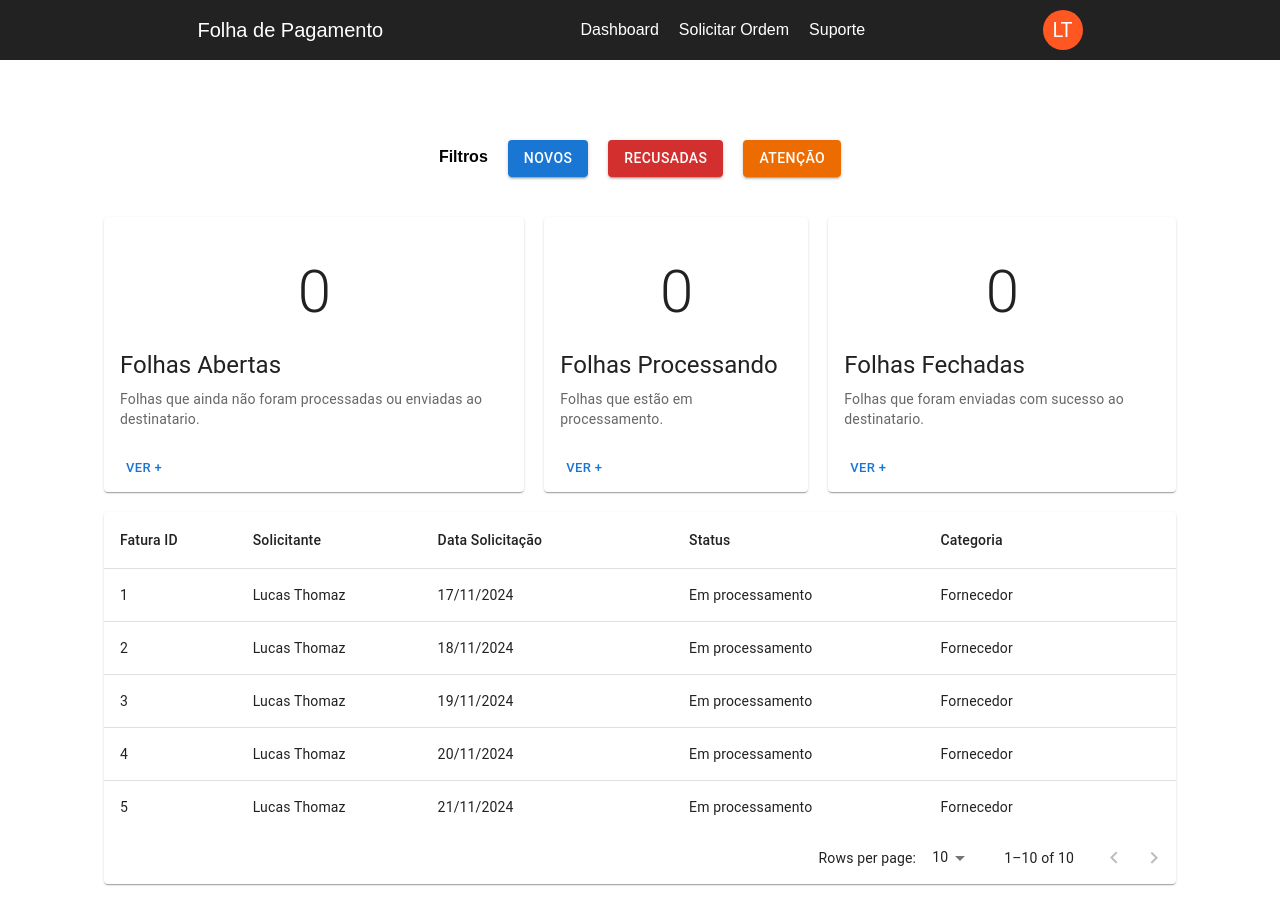
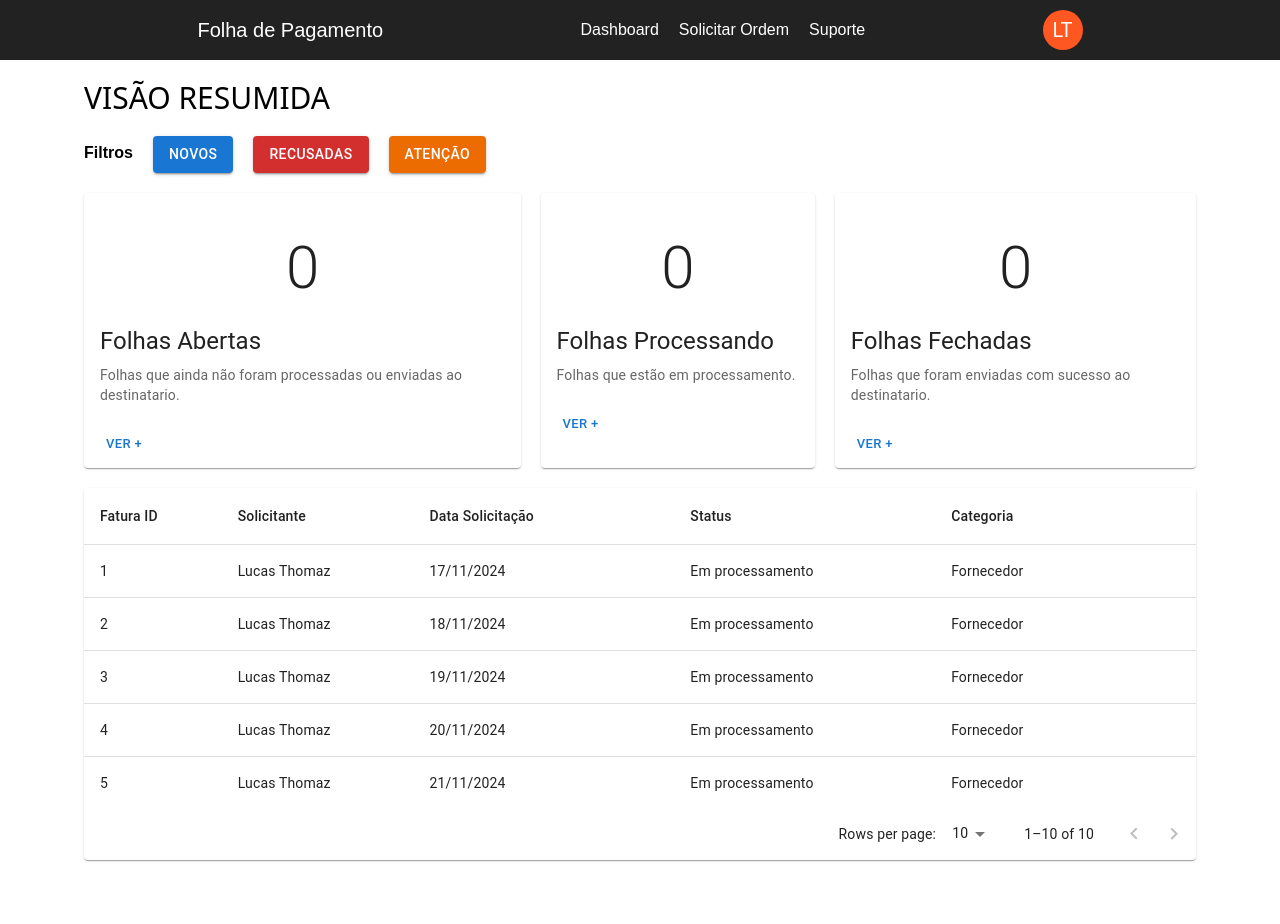
Before and after one commit to lucasmrthomaz/thz-folhapag, a Next.js app: page / in a window 1280 px wide. Shown: the top 924 px of the page. After the commit the page ends 900 px from the top, so only its background shows below. Built offline with nearby package versions, Linux system fonts and the light colour scheme; what @mui/material-nextjs would draw is missing.

Commit message:
Correção tipografia e espaços

```diff
--- a/src/app/dashboard/page.tsx
+++ b/src/app/dashboard/page.tsx
@@ -3,10 +3,10 @@ import CardResume from "./ui/CardResume";
 import FaturasTable from "./ui/FaturasTable";
 
 export default function DashboardPage() {
-  return <div className="p-10" >
-    <h1 className="text-3xl mb-5"> </h1>
+  return <div className="p-5" >
+    <h1 className="text-3xl mb-5 font-sans font-thin"> VISÃO RESUMIDA </h1>
 
-    <div className="flex justify-center mb-5">
+    <div className="flex justify-left mb-5">
       <HeaderTipos />
     </div>
 
--- a/src/app/dashboard/solicitar-ordem/page.tsx
+++ b/src/app/dashboard/solicitar-ordem/page.tsx
@@ -1,8 +1,8 @@
 import SolicitarOrdemForm from "./solicitarOrdemForm";
 
 export default function Page(){
-  return <div className="p-10" >
-    <h1 className="text-3xl mb-5">Solicitar</h1>
+  return <div className="p-5" >
+    <h1 className="text-3xl mb-5 font-sans font-thin">SOLICITAR ORDEM</h1>
     <SolicitarOrdemForm/>
   </div>
 }
--- a/src/app/dashboard/suporte/page.tsx
+++ b/src/app/dashboard/suporte/page.tsx
@@ -1,7 +1,7 @@
 
 export default function Page(){
-  return <div className="p-10" >
-    <h1 className="text-3xl mb-5">Suporte</h1>
+  return <div className="p-5" >
+    <h1 className="text-3xl mb-5 font-sans font-thin">SUPORTE</h1>
 
   </div>
 }
--- a/src/app/ui/components/HeaderTipos.tsx
+++ b/src/app/ui/components/HeaderTipos.tsx
@@ -4,7 +4,7 @@ import SkeletonDefault from "./SkeletonDefault";
 export default function HeaderTipos() {
     return (
 
-            <div className='space-x-5 mb-5 mt-5'>
+            <div className='space-x-5'>
                 <span className="font-bold">Filtros</span>
                 <Button variant="contained">Novos</Button>
                 <Button variant="contained" color='error'>Recusadas</Button>
```
